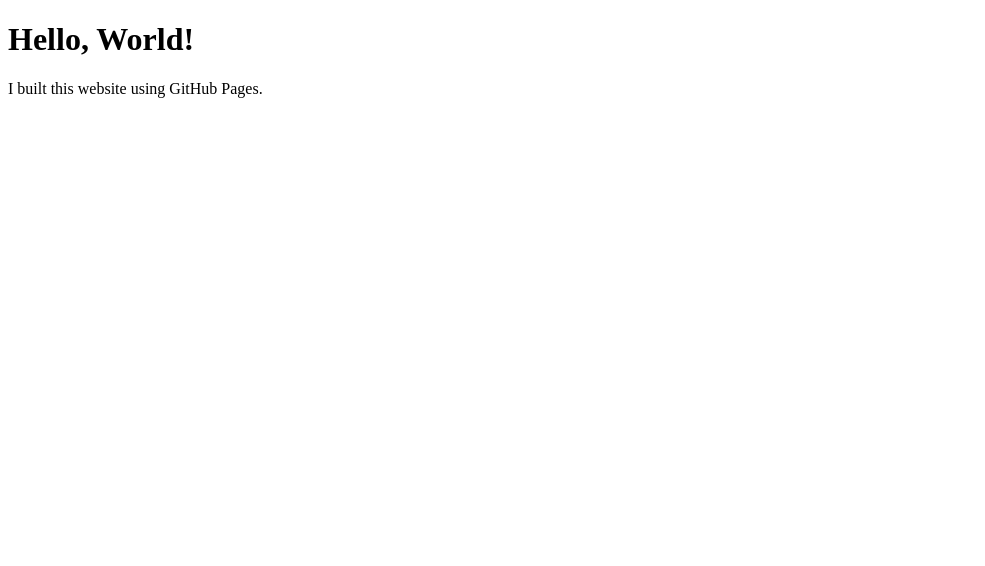
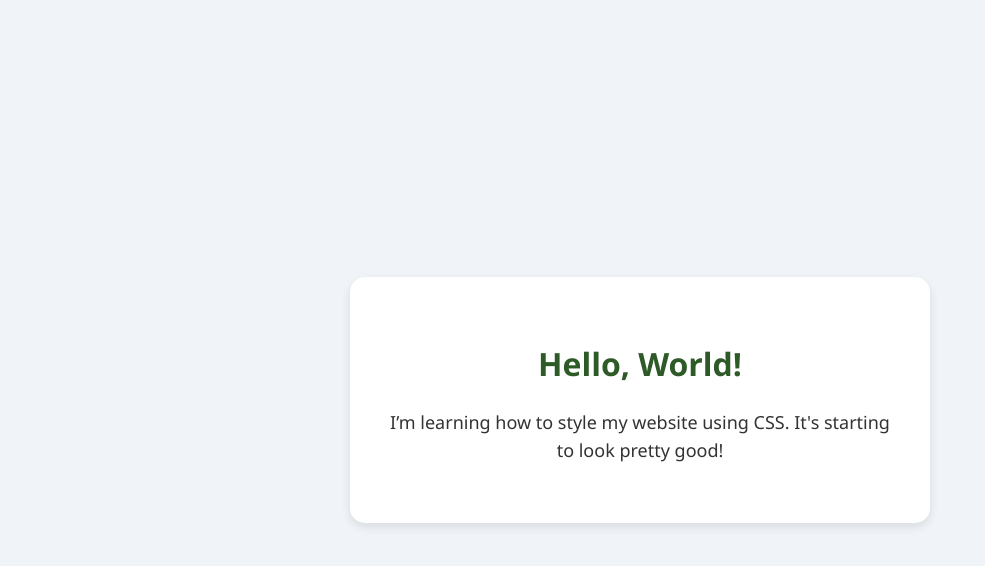
Before and after one commit to benayugi-oss/benayugi-oss.github.io, a plain HTML site: page index.html in a window 1280 px wide. Shown: the whole page, without its empty margins (0-985 px from the left). Drawn offline with Linux system fonts and the light colour scheme.

Commit message:
Update index.html

```diff
--- a/index.html
+++ b/index.html
@@ -1,10 +1,49 @@
 <!DOCTYPE html>
 <html>
 <head>
-    <title>My First Website</title>
+    <title>My Styled Website</title>
+
+    <style>
+        /* This is the CSS section! */
+
+        body {
+            background-color: #f0f4f8; /* A light blue-grey background */
+            color: #333333;           /* Dark grey text (easier on eyes than pure black) */
+            font-family: 'Segoe UI', Tahoma, Geneva, Verdana, sans-serif; /* Clean, modern font */
+            line-height: 1.6;          /* Adds space between lines of text */
+            margin: 0;                 /* Removes default browser gaps */
+            padding: 0;
+            display: flex;
+            justify-content: center;   /* Centers the content horizontally */
+            align-items: center;       /* Centers the content vertically */
+            min-height: 100vh;         /* Makes the body take up the full screen height */
+        }
+
+        .container {
+            background-color: white;   /* White box for our content */
+            padding: 40px;             /* Space inside the box */
+            border-radius: 15px;      /* Rounded corners */
+            box-shadow: 0 4px 10px rgba(0,0,0,0.1); /* A soft shadow for depth */
+            max-width: 500px;          /* Prevents the box from getting too wide */
+            text-align: center;        /* Centers the text inside the box */
+        }
+
+        h1 {
+            color: #2d5a27;           /* A nice forest green for the heading */
+            margin-bottom: 10px;      /* Space below the heading */
+        }
+
+        p {
+            font-size: 18px;          /* Makes the paragraph text a bit larger */
+        }
+    </style>
 </head>
 <body>
-    <h1>Hello, World!</h1>
-    <p>I built this website using GitHub Pages.</p>
+
+    <div class="container">
+        <h1>Hello, World!</h1>
+        <p>I’m learning how to style my website using CSS. It's starting to look pretty good!</p>
+    </div>
+
 </body>
 </html>
```
